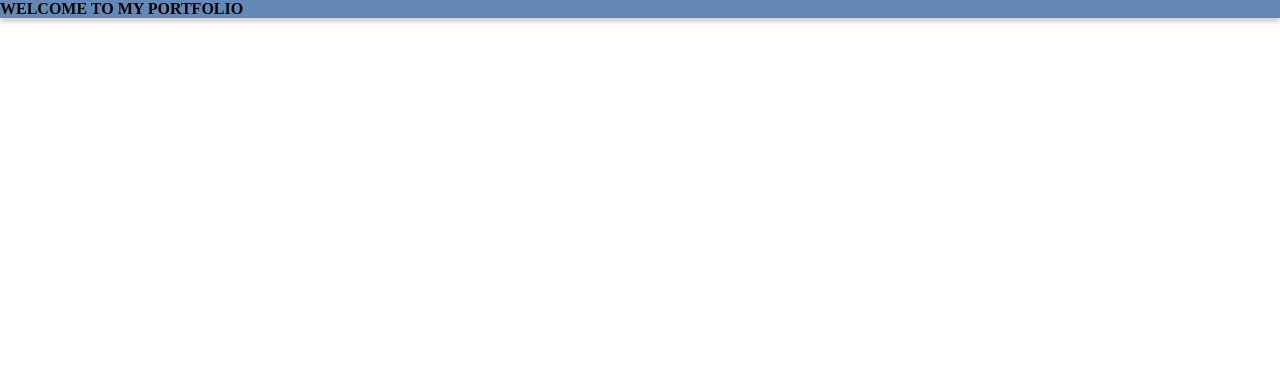
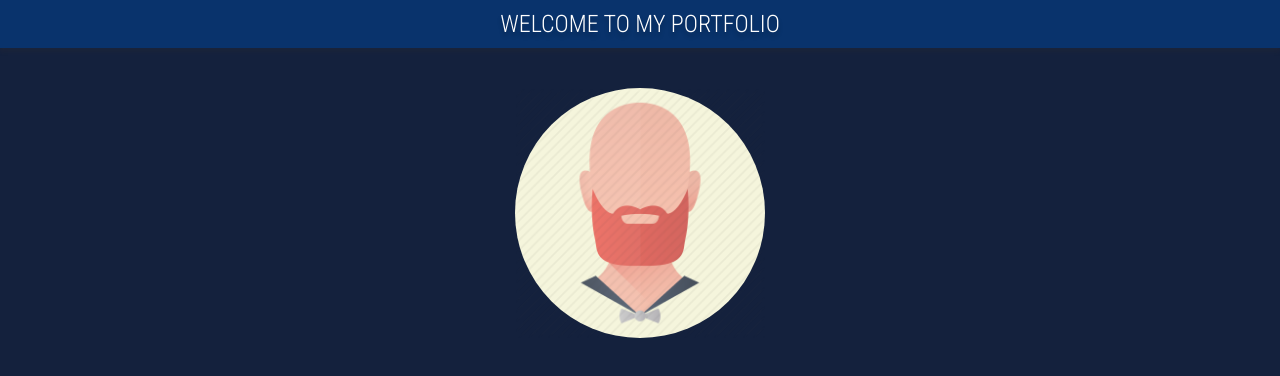
Before and after one commit to luchopolis/luchopolis.github.io, a plain HTML site: page index.html in a window 1280 px wide. Drawn offline with Linux system fonts and the light colour scheme; files that its build step writes are made by us from their sources.

Commit message:
estilo inicial

```diff
--- a/index.html
+++ b/index.html
@@ -5,8 +5,10 @@
     <meta http-equiv="X-UA-Compatible" content="IE=edge">
     <meta name="viewport" content="width=device-width, initial-scale=1.0">
     <title>Portfolio - Lcaballero</title>
-    <link rel="stylesheet" href="/public/js/main.css">
-    <link rel="stylesheet" href="/public/js/appbar.css">
+    <link rel="stylesheet" href="/public/css/main.css">
+    <link rel="stylesheet" href="/public/css/appbar.css">
+    <link rel="preconnect" href="https://fonts.gstatic.com">
+    <link href="https://fonts.googleapis.com/css2?family=Roboto+Condensed:wght@300&display=swap" rel="stylesheet">
 </head>
 <body>
     <div class="main">
@@ -18,7 +20,10 @@
             </div>
         </div>
         <div class="main-Container">
-            <div class="">
+            <div class="image-Container">
+                <div class="img-circle">
+                    <img src="/public/images/imgexample.png" class="img-profile" alt="">
+                </div>
 
             </div>
         </div>
--- a/public/css/appbar.css
+++ b/public/css/appbar.css
@@ -1,4 +1,17 @@
 .main-appBar {
     background: rgba(2, 62, 138, 0.61);
     box-shadow: 0px 4px 4px rgba(50, 47, 47, 0.21);
+    padding: 10px;
+    display: flex;
+    justify-content: center;
 }
+
+.appBar-Text-h4{
+    font-style: normal;
+    font-weight: normal;
+    font-size: 24px;
+    line-height: 28px;
+    font-family: Roboto Condensed;
+    text-shadow: 0px 4px 4px rgba(0, 0, 0, 0.25);
+    color: white;
+}
--- a/public/css/main.css
+++ b/public/css/main.css
@@ -3,3 +3,30 @@
     padding: 0;
     box-sizing: border-box;
 }
+body{
+    background-color: #14213D;
+}
+
+.main-Container {
+    display: flex;
+    flex-direction: column;
+    padding-top: 40px;
+}
+
+.image-Container {
+    display: flex;
+    justify-content: center;
+}
+
+.img-circle {
+    width: 250px;
+    height: 250px;
+    border-radius: 100%;
+    background-color: beige;
+}
+
+.img-circle img{
+    width: 100%;
+    height: 100%;
+    object-fit: contain;
+}
```
Also changed, not shown: public/images/imgexample.png (added).
